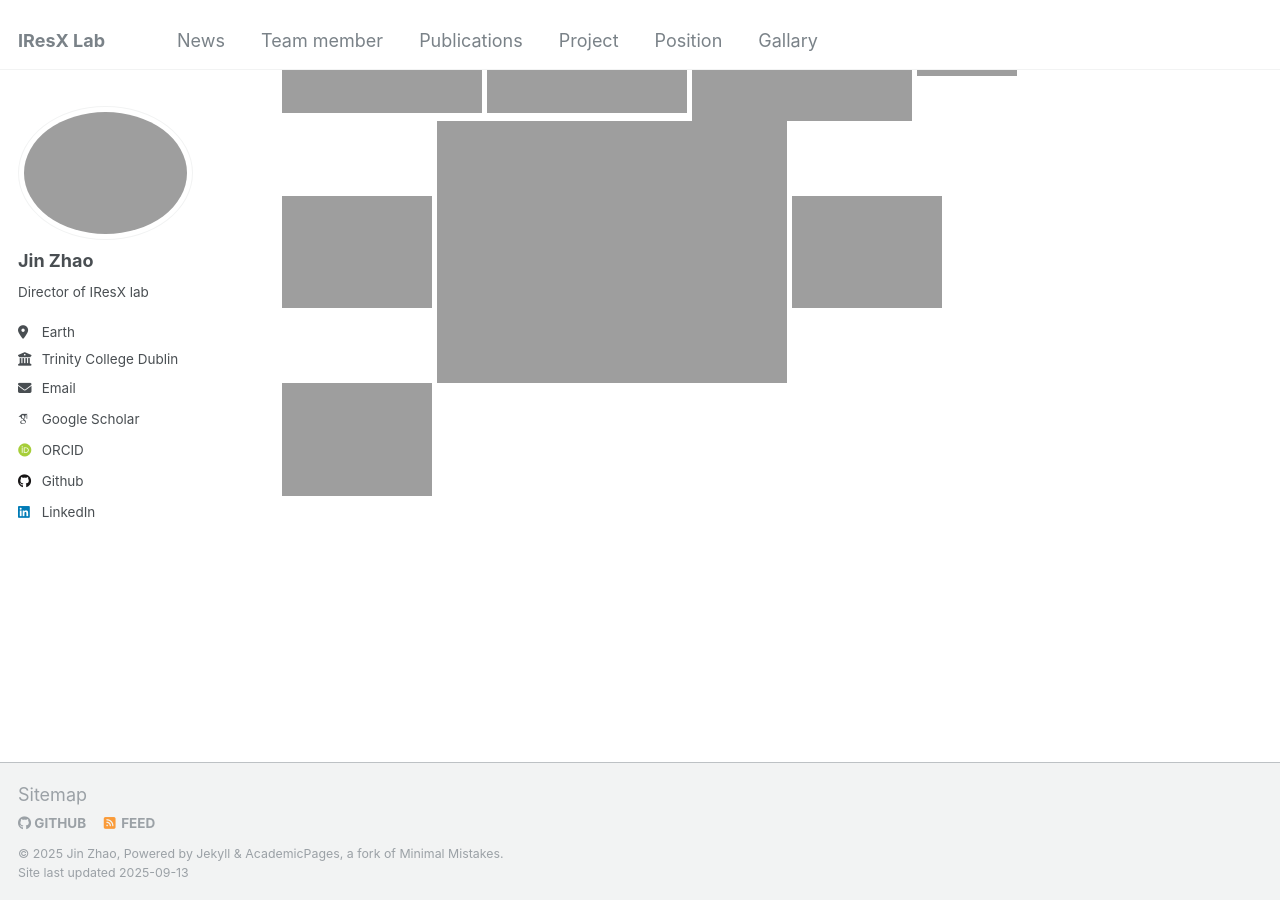
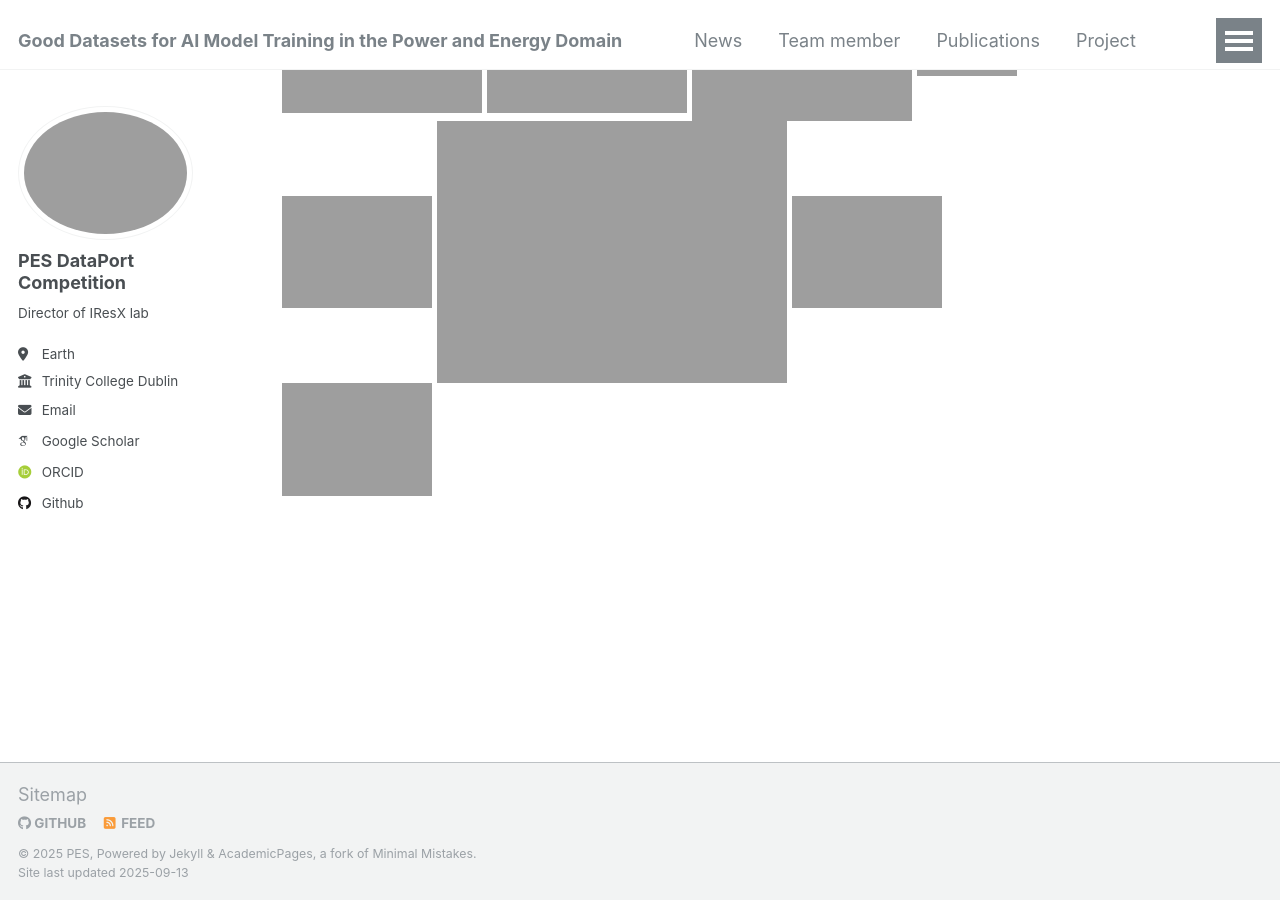
Before and after one commit to dpPEScomp/pesdpcompetition.github.io, a Jekyll site: the page built from _pages/about.md, in a window 1280 px wide and 900 px high, scrolled down 1376 px. Built offline with Jekyll 4.4.1, drawn with Linux system fonts in a browser that asks for light colours; some web fonts are replaced.

Commit message:
Update _config.yml

```diff
--- a/_config.yml
+++ b/_config.yml
@@ -8,21 +8,21 @@
 
 # Basic Site Settings
 locale                   : "en-Ireland"
-title                    : "IResX Lab"
+title                    : "Good Datasets for AI Model Training in the Power and Energy Domain"
 title_separator          : "-"
-name                     : &name "Jin Zhao"
+name                     : &name "PES"
 description              : &description "personal description"
 url                      : https://JinZhaoTCD.github.io # the base hostname & protocol for your site e.g. "https://[your GitHub username].github.io"
 baseurl                  : "" # the subpath of your site, e.g. "/blog"
-repository               : "JinZhaoTCD/JinZhaoTCD.github.io"
+repository               : "dppescomp.github.io/pesdpcompetition.github.io"
 
 # Site Author - The following control what appear as part of the author content on the side bar.
 #               If a field is blank the icon and link will not appear, otherwise it will be shown.
 #               Additional customization can be done by editing /_includes/author-profile.html
 author:
   # Biographic information
-  avatar           : "新证件照-1735895203939.jpg"
-  name             : "Jin Zhao"
+  avatar           : "新证件照"
+  name             : "PES DataPort Competition"
   pronouns         : # example: "she/her"
   bio              : "Director of IResX lab"
   location         : "Earth"
@@ -32,9 +32,9 @@ author:
 
   # Academic websites
   arxiv            : # URL - Update with the correct link to your profile
-  googlescholar    : "https://scholar.google.com/citations?user=vV68wh8AAAAJ&hl=en"
+  googlescholar    : ""
   impactstory      : # URL
-  orcid            : "https://orcid.org/0000-0003-4500-1288"
+  orcid            : ""
   semantic         : # URL
   pubmed           : # URL
   researchgate     : # URL
@@ -44,7 +44,7 @@ author:
   bitbucket        : # Username - Update with your username on the site
   codepen          : # Username
   dribbble         : # Username
-  github           : "JinZhaoTCD"
+  github           : "dpPEScomp"
   kaggle           : # Username
   stackoverflow    : # User number or user number and name (i.e., use "1" or "1/jeff-atwood")
 
@@ -58,7 +58,7 @@ author:
   keybase          : # Username
   instagram        : # Username
   lastfm           : # Username
-  linkedin         : "https://www.linkedin.com/in/jin-zhao-105b3a257/"
+  linkedin         : # URL
   mastodon         : # URL
   medium           : # URL
   pinterest        : # Username
```
